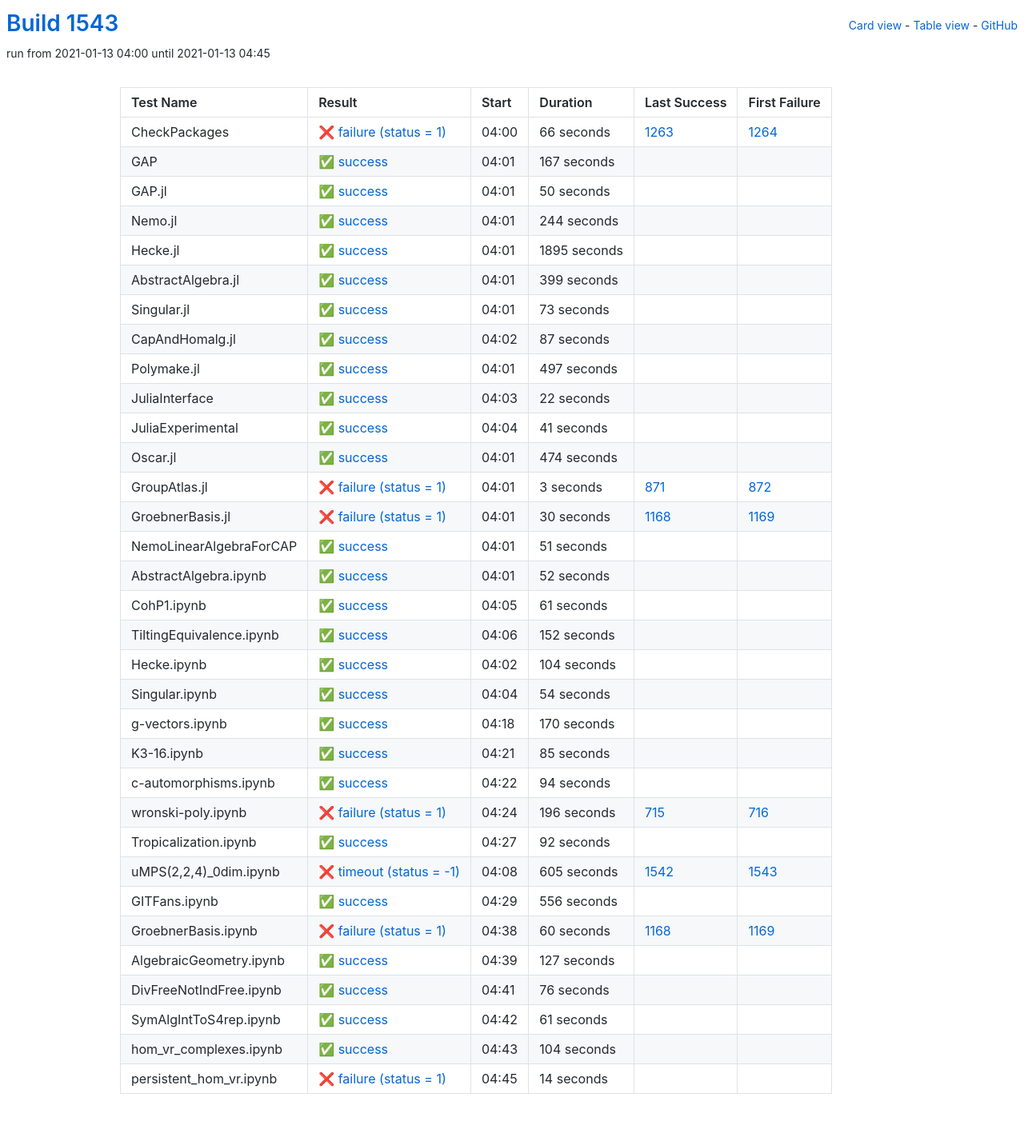
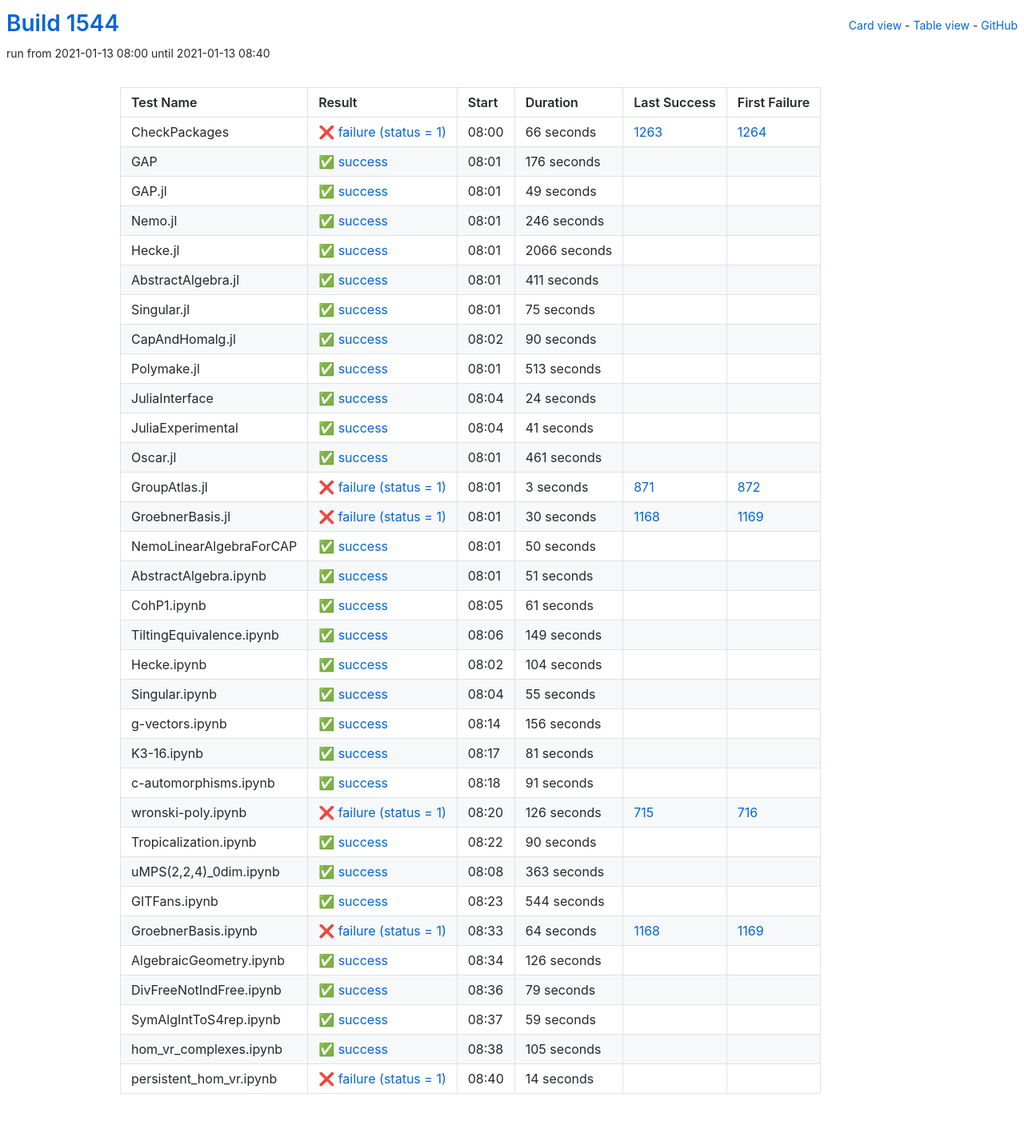
Before and after one commit to oscar-system/oscar-ci-status-stable, a Jekyll site: the page built from table.html, in a window 1280 px wide. Shown: the whole page at 80% size. Built offline with Jekyll 4.4.1, drawn with Linux system fonts in a browser that asks for light colours.

Commit message:
Build #1544

```diff
--- a/_data/ci.yml
+++ b/_data/ci.yml
@@ -1,6 +1,6 @@
 ---
-build: 1543
-build_url: https://oscarci.mathematik.uni-kl.de/job/oscar-stable/1543/
+build: 1544
+build_url: https://oscarci.mathematik.uni-kl.de/job/oscar-stable/1544/
 job: oscar-stable
 organization: oscar-system
 repo: oscar-ci-status-stable
@@ -8,8 +8,8 @@ repourl: https://github.com/oscar-system/oscar-ci-status-stable
 tests:
 - name: CheckPackages
   id: checkpackages
-  log: https://oscarci.mathematik.uni-kl.de/job/oscar-stable/1543/artifact/logs/build-1543/CheckPackages.log
-  start: 2021-01-13 04:00
+  log: https://oscarci.mathematik.uni-kl.de/job/oscar-stable/1544/artifact/logs/build-1544/CheckPackages.log
+  start: 2021-01-13 08:00
   success: false
   exitcode: 1
   status: failure
@@ -20,116 +20,116 @@ tests:
   first_failure_url: https://oscarci.mathematik.uni-kl.de/job/oscar-stable/1264/
 - name: GAP
   id: gap
-  log: https://oscarci.mathematik.uni-kl.de/job/oscar-stable/1543/artifact/logs/build-1543/GAP.log
-  start: 2021-01-13 04:01
+  log: https://oscarci.mathematik.uni-kl.de/job/oscar-stable/1544/artifact/logs/build-1544/GAP.log
+  start: 2021-01-13 08:01
   success: true
   exitcode: 0
   status: success
-  duration: 167
+  duration: 176
   last_success: false
   last_success_url:
   first_failure: false
   first_failure_url:
 - name: GAP.jl
   id: gap-jl
-  log: https://oscarci.mathematik.uni-kl.de/job/oscar-stable/1543/artifact/logs/build-1543/GAP.jl.log
-  start: 2021-01-13 04:01
+  log: https://oscarci.mathematik.uni-kl.de/job/oscar-stable/1544/artifact/logs/build-1544/GAP.jl.log
+  start: 2021-01-13 08:01
   success: true
   exitcode: 0
   status: success
-  duration: 50
+  duration: 49
   last_success: false
   last_success_url:
   first_failure: false
   first_failure_url:
 - name: Nemo.jl
   id: nemo-jl
-  log: https://oscarci.mathematik.uni-kl.de/job/oscar-stable/1543/artifact/logs/build-1543/Nemo.jl.log
-  start: 2021-01-13 04:01
+  log: https://oscarci.mathematik.uni-kl.de/job/oscar-stable/1544/artifact/logs/build-1544/Nemo.jl.log
+  start: 2021-01-13 08:01
   success: true
   exitcode: 0
   status: success
-  duration: 244
+  duration: 246
   last_success: false
   last_success_url:
   first_failure: false
   first_failure_url:
 - name: Hecke.jl
   id: hecke-jl
-  log: https://oscarci.mathematik.uni-kl.de/job/oscar-stable/1543/artifact/logs/build-1543/Hecke.jl.log
-  start: 2021-01-13 04:01
+  log: https://oscarci.mathematik.uni-kl.de/job/oscar-stable/1544/artifact/logs/build-1544/Hecke.jl.log
+  start: 2021-01-13 08:01
   success: true
   exitcode: 0
   status: success
-  duration: 1895
+  duration: 2066
   last_success: false
   last_success_url:
   first_failure: false
   first_failure_url:
 - name: AbstractAlgebra.jl
   id: abstractalgebra-jl
-  log: https://oscarci.mathematik.uni-kl.de/job/oscar-stable/1543/artifact/logs/build-1543/AbstractAlgebra.jl.log
-  start: 2021-01-13 04:01
+  log: https://oscarci.mathematik.uni-kl.de/job/oscar-stable/1544/artifact/logs/build-1544/AbstractAlgebra.jl.log
+  start: 2021-01-13 08:01
   success: true
   exitcode: 0
   status: success
-  duration: 399
+  duration: 411
   last_success: false
   last_success_url:
   first_failure: false
   first_failure_url:
 - name: Singular.jl
   id: singular-jl
-  log: https://oscarci.mathematik.uni-kl.de/job/oscar-stable/1543/artifact/logs/build-1543/Singular.jl.log
-  start: 2021-01-13 04:01
+  log: https://oscarci.mathematik.uni-kl.de/job/oscar-stable/1544/artifact/logs/build-1544/Singular.jl.log
+  start: 2021-01-13 08:01
   success: true
   exitcode: 0
   status: success
-  duration: 73
+  duration: 75
   last_success: false
   last_success_url:
   first_failure: false
   first_failure_url:
 - name: CapAndHomalg.jl
   id: capandhomalg-jl
-  log: https://oscarci.mathematik.uni-kl.de/job/oscar-stable/1543/artifact/logs/build-1543/CapAndHomalg.jl.log
-  start: 2021-01-13 04:02
+  log: https://oscarci.mathematik.uni-kl.de/job/oscar-stable/1544/artifact/logs/build-1544/CapAndHomalg.jl.log
+  start: 2021-01-13 08:02
   success: true
   exitcode: 0
   status: success
-  duration: 87
+  duration: 90
   last_success: false
   last_success_url:
   first_failure: false
   first_failure_url:
 - name: Polymake.jl
   id: polymake-jl
-  log: https://oscarci.mathematik.uni-kl.de/job/oscar-stable/1543/artifact/logs/build-1543/Polymake.jl.log
-  start: 2021-01-13 04:01
+  log: https://oscarci.mathematik.uni-kl.de/job/oscar-stable/1544/artifact/logs/build-1544/Polymake.jl.log
+  start: 2021-01-13 08:01
   success: true
   exitcode: 0
   status: success
-  duration: 497
+  duration: 513
   last_success: false
   last_success_url:
   first_failure: false
   first_failure_url:
 - name: JuliaInterface
   id: juliainterface
-  log: https://oscarci.mathematik.uni-kl.de/job/oscar-stable/1543/artifact/logs/build-1543/JuliaInterface.log
-  start: 2021-01-13 04:03
+  log: https://oscarci.mathematik.uni-kl.de/job/oscar-stable/1544/artifact/logs/build-1544/JuliaInterface.log
+  start: 2021-01-13 08:04
   success: true
   exitcode: 0
   status: success
-  duration: 22
+  duration: 24
   last_success: false
   last_success_url:
   first_failure: false
   first_failure_url:
 - name: JuliaExperimental
   id: juliaexperimental
-  log: https://oscarci.mathematik.uni-kl.de/job/oscar-stable/1543/artifact/logs/build-1543/JuliaExperimental.log
-  start: 2021-01-13 04:04
+  log: https://oscarci.mathematik.uni-kl.de/job/oscar-stable/1544/artifact/logs/build-1544/JuliaExperimental.log
+  start: 2021-01-13 08:04
   success: true
   exitcode: 0
   status: success
@@ -140,20 +140,20 @@ tests:
   first_failure_url:
 - name: Oscar.jl
   id: oscar-jl
-  log: https://oscarci.mathematik.uni-kl.de/job/oscar-stable/1543/artifact/logs/build-1543/Oscar.jl.log
-  start: 2021-01-13 04:01
+  log: https://oscarci.mathematik.uni-kl.de/job/oscar-stable/1544/artifact/logs/build-1544/Oscar.jl.log
+  start: 2021-01-13 08:01
   success: true
   exitcode: 0
   status: success
-  duration: 474
+  duration: 461
   last_success: false
   last_success_url:
   first_failure: false
   first_failure_url:
 - name: GroupAtlas.jl
   id: groupatlas-jl
-  log: https://oscarci.mathematik.uni-kl.de/job/oscar-stable/1543/artifact/logs/build-1543/GroupAtlas.jl.log
-  start: 2021-01-13 04:01
+  log: https://oscarci.mathematik.uni-kl.de/job/oscar-stable/1544/artifact/logs/build-1544/GroupAtlas.jl.log
+  start: 2021-01-13 08:01
   success: false
   exitcode: 1
   status: failure
@@ -164,8 +164,8 @@ tests:
   first_failure_url: https://oscarci.mathematik.uni-kl.de/job/oscar-stable/872/
 - name: GroebnerBasis.jl
   id: groebnerbasis-jl
-  log: https://oscarci.mathematik.uni-kl.de/job/oscar-stable/1543/artifact/logs/build-1543/GroebnerBasis.jl.log
-  start: 2021-01-13 04:01
+  log: https://oscarci.mathematik.uni-kl.de/job/oscar-stable/1544/artifact/logs/build-1544/GroebnerBasis.jl.log
+  start: 2021-01-13 08:01
   success: false
   exitcode: 1
   status: failure
@@ -176,8 +176,20 @@ tests:
   first_failure_url: https://oscarci.mathematik.uni-kl.de/job/oscar-stable/1169/
 - name: NemoLinearAlgebraForCAP
   id: nemolinearalgebraforcap
-  log: https://oscarci.mathematik.uni-kl.de/job/oscar-stable/1543/artifact/logs/build-1543/NemoLinearAlgebraForCAP.log
-  start: 2021-01-13 04:01
+  log: https://oscarci.mathematik.uni-kl.de/job/oscar-stable/1544/artifact/logs/build-1544/NemoLinearAlgebraForCAP.log
+  start: 2021-01-13 08:01
+  success: true
+  exitcode: 0
+  status: success
+  duration: 50
+  last_success: false
+  last_success_url:
+  first_failure: false
+  first_failure_url:
+- name: AbstractAlgebra.ipynb
+  id: abstractalgebra-ipynb
+  log: https://oscarci.mathematik.uni-kl.de/job/oscar-stable/1544/artifact/logs/build-1544/AbstractAlgebra.ipynb.log
+  start: 2021-01-13 08:01
   success: true
   exitcode: 0
   status: success
@@ -186,22 +198,10 @@ tests:
   last_success_url:
   first_failure: false
   first_failure_url:
-- name: AbstractAlgebra.ipynb
-  id: abstractalgebra-ipynb
-  log: https://oscarci.mathematik.uni-kl.de/job/oscar-stable/1543/artifact/logs/build-1543/AbstractAlgebra.ipynb.log
-  start: 2021-01-13 04:01
-  success: true
-  exitcode: 0
-  status: success
-  duration: 52
-  last_success: false
-  last_success_url:
-  first_failure: false
-  first_failure_url:
 - name: CohP1.ipynb
   id: cohp1-ipynb
-  log: https://oscarci.mathematik.uni-kl.de/job/oscar-stable/1543/artifact/logs/build-1543/CohP1.ipynb.log
-  start: 2021-01-13 04:05
+  log: https://oscarci.mathematik.uni-kl.de/job/oscar-stable/1544/artifact/logs/build-1544/CohP1.ipynb.log
+  start: 2021-01-13 08:05
   success: true
   exitcode: 0
   status: success
@@ -212,20 +212,20 @@ tests:
   first_failure_url:
 - name: TiltingEquivalence.ipynb
   id: tiltingequivalence-ipynb
-  log: https://oscarci.mathematik.uni-kl.de/job/oscar-stable/1543/artifact/logs/build-1543/TiltingEquivalence.ipynb.log
-  start: 2021-01-13 04:06
+  log: https://oscarci.mathematik.uni-kl.de/job/oscar-stable/1544/artifact/logs/build-1544/TiltingEquivalence.ipynb.log
+  start: 2021-01-13 08:06
   success: true
   exitcode: 0
   status: success
-  duration: 152
+  duration: 149
   last_success: false
   last_success_url:
   first_failure: false
   first_failure_url:
 - name: Hecke.ipynb
   id: hecke-ipynb
-  log: https://oscarci.mathematik.uni-kl.de/job/oscar-stable/1543/artifact/logs/build-1543/Hecke.ipynb.log
-  start: 2021-01-13 04:02
+  log: https://oscarci.mathematik.uni-kl.de/job/oscar-stable/1544/artifact/logs/build-1544/Hecke.ipynb.log
+  start: 2021-01-13 08:02
   success: true
   exitcode: 0
   status: success
@@ -236,164 +236,164 @@ tests:
   first_failure_url:
 - name: Singular.ipynb
   id: singular-ipynb
-  log: https://oscarci.mathematik.uni-kl.de/job/oscar-stable/1543/artifact/logs/build-1543/Singular.ipynb.log
-  start: 2021-01-13 04:04
+  log: https://oscarci.mathematik.uni-kl.de/job/oscar-stable/1544/artifact/logs/build-1544/Singular.ipynb.log
+  start: 2021-01-13 08:04
   success: true
   exitcode: 0
   status: success
-  duration: 54
+  duration: 55
   last_success: false
   last_success_url:
   first_failure: false
   first_failure_url:
 - name: g-vectors.ipynb
   id: g-vectors-ipynb
-  log: https://oscarci.mathematik.uni-kl.de/job/oscar-stable/1543/artifact/logs/build-1543/g-vectors.ipynb.log
-  start: 2021-01-13 04:18
+  log: https://oscarci.mathematik.uni-kl.de/job/oscar-stable/1544/artifact/logs/build-1544/g-vectors.ipynb.log
+  start: 2021-01-13 08:14
   success: true
   exitcode: 0
   status: success
-  duration: 170
+  duration: 156
   last_success: false
   last_success_url:
   first_failure: false
   first_failure_url:
 - name: K3-16.ipynb
   id: k3-16-ipynb
-  log: https://oscarci.mathematik.uni-kl.de/job/oscar-stable/1543/artifact/logs/build-1543/K3-16.ipynb.log
-  start: 2021-01-13 04:21
+  log: https://oscarci.mathematik.uni-kl.de/job/oscar-stable/1544/artifact/logs/build-1544/K3-16.ipynb.log
+  start: 2021-01-13 08:17
   success: true
   exitcode: 0
   status: success
-  duration: 85
+  duration: 81
   last_success: false
   last_success_url:
   first_failure: false
   first_failure_url:
 - name: c-automorphisms.ipynb
   id: c-automorphisms-ipynb
-  log: https://oscarci.mathematik.uni-kl.de/job/oscar-stable/1543/artifact/logs/build-1543/c-automorphisms.ipynb.log
-  start: 2021-01-13 04:22
+  log: https://oscarci.mathematik.uni-kl.de/job/oscar-stable/1544/artifact/logs/build-1544/c-automorphisms.ipynb.log
+  start: 2021-01-13 08:18
   success: true
   exitcode: 0
   status: success
-  duration: 94
+  duration: 91
   last_success: false
   last_success_url:
   first_failure: false
   first_failure_url:
 - name: wronski-poly.ipynb
   id: wronski-poly-ipynb
-  log: https://oscarci.mathematik.uni-kl.de/job/oscar-stable/1543/artifact/logs/build-1543/wronski-poly.ipynb.log
-  start: 2021-01-13 04:24
+  log: https://oscarci.mathematik.uni-kl.de/job/oscar-stable/1544/artifact/logs/build-1544/wronski-poly.ipynb.log
+  start: 2021-01-13 08:20
   success: false
   exitcode: 1
   status: failure
-  duration: 196
+  duration: 126
   last_success: 715
   last_success_url: https://oscarci.mathematik.uni-kl.de/job/oscar-stable/715/
   first_failure: 716
   first_failure_url: https://oscarci.mathematik.uni-kl.de/job/oscar-stable/716/
 - name: Tropicalization.ipynb
   id: tropicalization-ipynb
-  log: https://oscarci.mathematik.uni-kl.de/job/oscar-stable/1543/artifact/logs/build-1543/Tropicalization.ipynb.log
-  start: 2021-01-13 04:27
+  log: https://oscarci.mathematik.uni-kl.de/job/oscar-stable/1544/artifact/logs/build-1544/Tropicalization.ipynb.log
+  start: 2021-01-13 08:22
   success: true
   exitcode: 0
   status: success
-  duration: 92
+  duration: 90
   last_success: false
   last_success_url:
   first_failure: false
   first_failure_url:
 - name: uMPS(2,2,4)_0dim.ipynb
   id: umps-2-2-4-0dim-ipynb
-  log: https://oscarci.mathematik.uni-kl.de/job/oscar-stable/1543/artifact/logs/build-1543/uMPS-2-2-4-_0dim.ipynb.log
-  start: 2021-01-13 04:08
-  success: false
-  exitcode: -1
-  status: timeout
-  duration: 605
-  last_success: 1542
-  last_success_url: https://oscarci.mathematik.uni-kl.de/job/oscar-stable/1542/
-  first_failure: 1543
-  first_failure_url: https://oscarci.mathematik.uni-kl.de/job/oscar-stable/1543/
-- name: GITFans.ipynb
-  id: gitfans-ipynb
-  log: https://oscarci.mathematik.uni-kl.de/job/oscar-stable/1543/artifact/logs/build-1543/GITFans.ipynb.log
-  start: 2021-01-13 04:29
+  log: https://oscarci.mathematik.uni-kl.de/job/oscar-stable/1544/artifact/logs/build-1544/uMPS-2-2-4-_0dim.ipynb.log
+  start: 2021-01-13 08:08
   success: true
   exitcode: 0
   status: success
-  duration: 556
+  duration: 363
+  last_success: false
+  last_success_url:
+  first_failure: false
+  first_failure_url:
+- name: GITFans.ipynb
+  id: gitfans-ipynb
+  log: https://oscarci.mathematik.uni-kl.de/job/oscar-stable/1544/artifact/logs/build-1544/GITFans.ipynb.log
+  start: 2021-01-13 08:23
+  success: true
+  exitcode: 0
+  status: success
+  duration: 544
   last_success: false
   last_success_url:
   first_failure: false
   first_failure_url:
 - name: GroebnerBasis.ipynb
   id: groebnerbasis-ipynb
-  log: https://oscarci.mathematik.uni-kl.de/job/oscar-stable/1543/artifact/logs/build-1543/GroebnerBasis.ipynb.log
-  start: 2021-01-13 04:38
+  log: https://oscarci.mathematik.uni-kl.de/job/oscar-stable/1544/artifact/logs/build-1544/GroebnerBasis.ipynb.log
+  start: 2021-01-13 08:33
   success: false
   exitcode: 1
   status: failure
-  duration: 60
+  duration: 64
   last_success: 1168
   last_success_url: https://oscarci.mathematik.uni-kl.de/job/oscar-stable/1168/
   first_failure: 1169
   first_failure_url: https://oscarci.mathematik.uni-kl.de/job/oscar-stable/1169/
 - name: AlgebraicGeometry.ipynb
   id: algebraicgeometry-ipynb
-  log: https://oscarci.mathematik.uni-kl.de/job/oscar-stable/1543/artifact/logs/build-1543/AlgebraicGeometry.ipynb.log
-  start: 2021-01-13 04:39
+  log: https://oscarci.mathematik.uni-kl.de/job/oscar-stable/1544/artifact/logs/build-1544/AlgebraicGeometry.ipynb.log
+  start: 2021-01-13 08:34
   success: true
   exitcode: 0
   status: success
-  duration: 127
+  duration: 126
   last_success: false
   last_success_url:
   first_failure: false
   first_failure_url:
 - name: DivFreeNotIndFree.ipynb
   id: divfreenotindfree-ipynb
-  log: https://oscarci.mathematik.uni-kl.de/job/oscar-stable/1543/artifact/logs/build-1543/DivFreeNotIndFree.ipynb.log
-  start: 2021-01-13 04:41
+  log: https://oscarci.mathematik.uni-kl.de/job/oscar-stable/1544/artifact/logs/build-1544/DivFreeNotIndFree.ipynb.log
+  start: 2021-01-13 08:36
   success: true
   exitcode: 0
   status: success
-  duration: 76
+  duration: 79
   last_success: false
   last_success_url:
   first_failure: false
   first_failure_url:
 - name: SymAlgIntToS4rep.ipynb
   id: symalginttos4rep-ipynb
-  log: https://oscarci.mathematik.uni-kl.de/job/oscar-stable/1543/artifact/logs/build-1543/SymAlgIntToS4rep.ipynb.log
-  start: 2021-01-13 04:42
+  log: https://oscarci.mathematik.uni-kl.de/job/oscar-stable/1544/artifact/logs/build-1544/SymAlgIntToS4rep.ipynb.log
+  start: 2021-01-13 08:37
   success: true
   exitcode: 0
   status: success
-  duration: 61
+  duration: 59
   last_success: false
   last_success_url:
   first_failure: false
   first_failure_url:
 - name: hom_vr_complexes.ipynb
   id: hom-vr-complexes-ipynb
-  log: https://oscarci.mathematik.uni-kl.de/job/oscar-stable/1543/artifact/logs/build-1543/hom_vr_complexes.ipynb.log
-  start: 2021-01-13 04:43
+  log: https://oscarci.mathematik.uni-kl.de/job/oscar-stable/1544/artifact/logs/build-1544/hom_vr_complexes.ipynb.log
+  start: 2021-01-13 08:38
   success: true
   exitcode: 0
   status: success
-  duration: 104
+  duration: 105
   last_success: false
   last_success_url:
   first_failure: false
   first_failure_url:
 - name: persistent_hom_vr.ipynb
   id: persistent-hom-vr-ipynb
-  log: https://oscarci.mathematik.uni-kl.de/job/oscar-stable/1543/artifact/logs/build-1543/persistent_hom_vr.ipynb.log
-  start: 2021-01-13 04:45
+  log: https://oscarci.mathematik.uni-kl.de/job/oscar-stable/1544/artifact/logs/build-1544/persistent_hom_vr.ipynb.log
+  start: 2021-01-13 08:40
   success: false
   exitcode: 1
   status: failure
```
Also changed, not shown: README.md.
